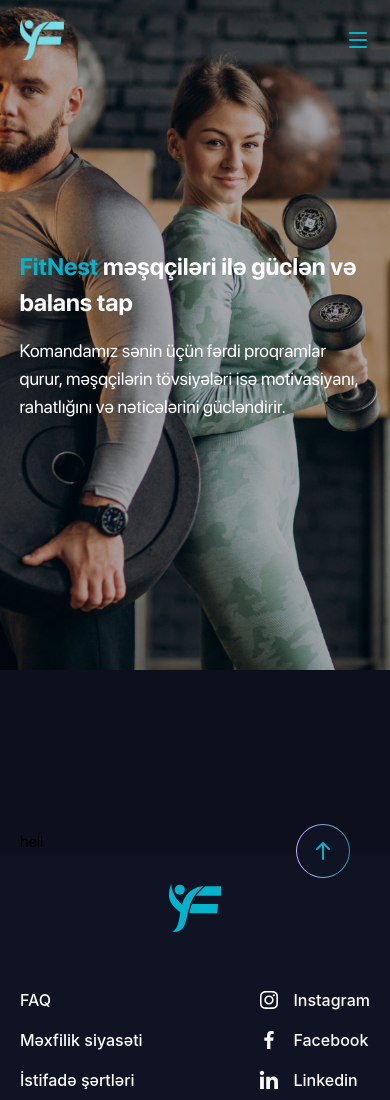
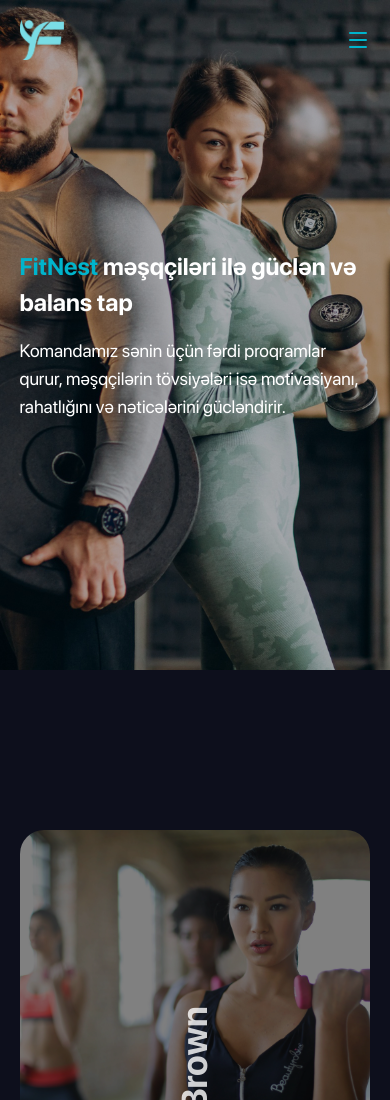
Before and after one commit to fitnest-health/frontend, a Next.js app: page /discover in a window 390 px wide. Shown: the top 1100 px of the page. Built offline with nearby package versions, Linux system fonts and the light colour scheme.

Commit message:
Add DiscoverList and CoachDiscoverCard components for enhanced discover page

```diff
--- a/app/(main)/discover/page.tsx
+++ b/app/(main)/discover/page.tsx
@@ -1,15 +1,12 @@
-import Container from "@/components/common/Container";
-import React from "react";
 import CoachBanner from "../coaches/sections/CoachBanner";
+import DiscoverList from "./sections/DiscoverList";
 
 const DiscoverPage = () => {
   return (
     <>
       <CoachBanner withButton={false} />
       <div className="mt-40">
-        <Container>
-          <div> hell</div>
-        </Container>
+        <DiscoverList />
       </div>
     </>
   );
--- /dev/null
+++ b/app/(main)/discover/sections/DiscoverList.tsx
@@ -0,0 +1,24 @@
+"use client";
+import Container from "@/components/common/Container";
+import CoachDiscoverCard from "@/components/common/discover/CoachDiscoverCard";
+import { useState } from "react";
+
+const DiscoverList = () => {
+  const [isHovered, setIsHovered] = useState(false);
+  return (
+    <div
+      onMouseEnter={() => setIsHovered(true)}
+      onMouseLeave={() => setIsHovered(false)}
+    >
+      <Container>
+        <div className="grid grid-cols-1 sm:grid-cols-3 md:grid-cols-4 gap-2">
+          {Array.from({ length: 12 }).map((_, index) => (
+            <CoachDiscoverCard key={index} />
+          ))}
+        </div>
+      </Container>
+    </div>
+  );
+};
+
+export default DiscoverList;
--- /dev/null
+++ b/components/common/discover/CoachDiscoverCard.tsx
@@ -0,0 +1,67 @@
+'use client'
+import Image from "next/image";
+import React, { useState } from "react";
+
+const CoachDiscoverCard = ({}) => {
+  const [isHovered, setIsHovered] = useState(false);
+
+  return (
+    <div
+      className={`relative h-[350px] sm:h-[530px] rounded-3xl transition-all duration-700 ease-in-out ${
+        isHovered ? "col-span-1 sm:col-span-2" : "col-span-1"
+      }`}
+      onMouseEnter={() => setIsHovered(true)}
+      onMouseLeave={() => setIsHovered(false)}
+    >
+      <Image
+        src={"/images/woman-coach-placeholder.webp"}
+        alt="coach-name"
+        width={500}
+        height={500}
+        className="w-full h-full object-cover rounded-3xl brightness-50"
+      />
+      <div className={`absolute inset-0 flex items-center justify-center transition-all duration-700 ease-in-out ${
+        isHovered ? "items-end justify-start" : ""
+      }`}>
+        <div className={`${isHovered ? "p-5 w-full" : ""}`}>
+          {/* Name with rotation animation */}
+          <h2
+            className={`text-h5 leading-h5 font-bold text-neutral-50 transition-all duration-700 ease-in-out whitespace-nowrap ${
+              isHovered ? "rotate-0 opacity-100" : "-rotate-90 opacity-80"
+            }`}
+            style={{
+              transformOrigin: "center center",
+            }}
+          >
+            Mia Brown
+          </h2>
+
+          {/* Other content with fade and slide animation */}
+          <div
+            className={`transition-all duration-700 ease-in-out ${
+              isHovered
+                ? "opacity-100 translate-y-0 max-h-96"
+                : "opacity-0 translate-y-8 max-h-0"
+            }`}
+          >
+            <p className="text-primary-700 text-s2 leading-s2 font-medium mt-1">
+              Gym Coach
+            </p>
+            <p className="font-bold text-s2 leading-s2 text-neutral-50 mt-2">
+              Günü sakit bitirmək üçün 10 dəqiqəlik yoga
+            </p>
+            <p className="text-b1 leading-b1 text-neutral-50 mt-2">
+              Yoga bədəni gücləndirdiyi qədər zehni də sakitləşdirir. Pozalara
+              tələsmə — hərəkətlərin arasında nəfəsini izləyərək gərginliyin necə
+              azaldığını hiss et. Bədənini zorlamadan, yavaşca axına uyğun hərəkət
+              et. Gündə cəmi bir neçə dəqiqə uzanma və dərin nəfəs məşqləri belə,
+              stressi azaldır və günün ritmini daha balanslı edir.
+            </p>
+          </div>
+        </div>
+      </div>
+    </div>
+  );
+};
+
+export default CoachDiscoverCard;
```
